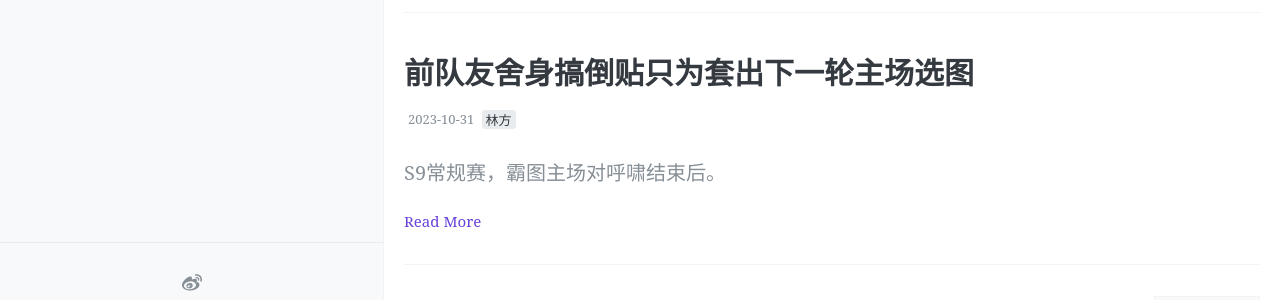
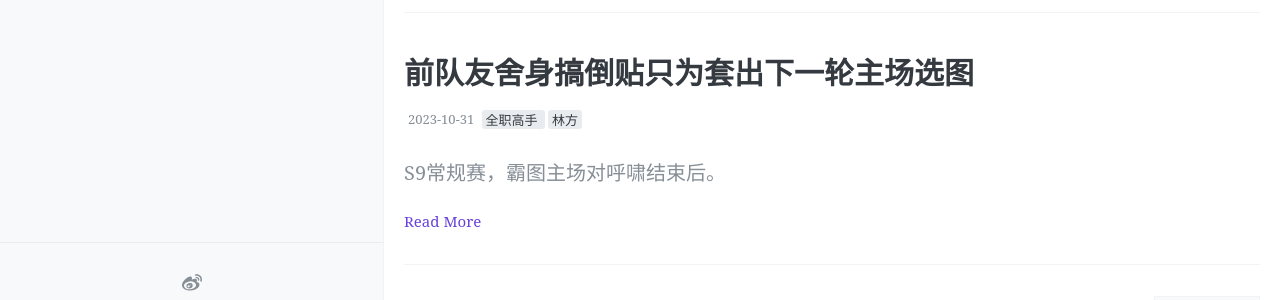
Before and after one commit to khieno/maybealiar, a Jekyll site: the page built from index.html, in a window 1280 px wide and 900 px high, scrolled down 1385 px. Shown: the part 522-822 px from the top of the window. Built offline with Jekyll 4.4.1, drawn with Linux system fonts in a browser that asks for light colours; the list of posts is cut into pages by our own code; comment, search, counter and statistics services are not loaded.

Commit message:
Update 2023-10-31-qdyssgdtzwtcxylzcxt.md

```diff
--- a/_posts/2023-10-31-qdyssgdtzwtcxylzcxt.md
+++ b/_posts/2023-10-31-qdyssgdtzwtcxylzcxt.md
@@ -8,7 +8,7 @@ date: 2023-10-31
 
 Author: 克诺
 
-tags: [林方]
+tags: [全职高手,林方]
 
 toc: false
 
```
